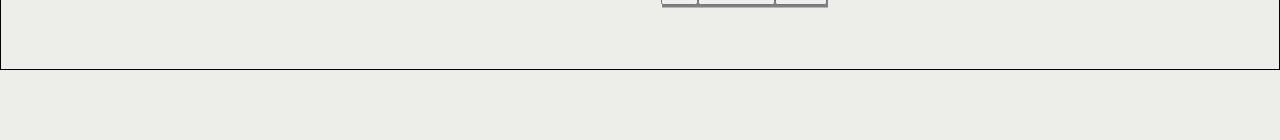
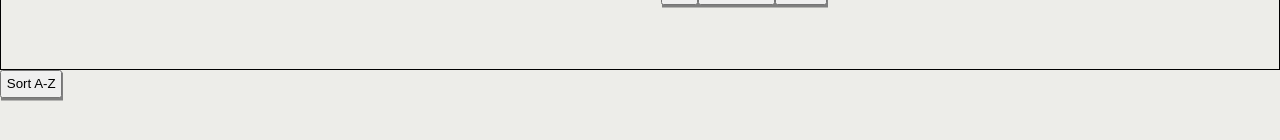
Before and after one commit to myka1/react-kazka, a React (Vite) app: page / in a window 1280 px wide. Shown: the part 492-632 px from the top of the page. Built offline with nearby package versions, Linux system fonts and the light colour scheme.

Commit message:
adding sorting by a-z

```diff
--- a/src/App.tsx
+++ b/src/App.tsx
@@ -4,6 +4,7 @@ import useUsersListRefiller from "./hooks/useUsersListRefiller";
 import DeleteByName from "./components/DeleteByName";
 import { useSearch } from "./hooks/useSearch";
 import { getFilteredUsers } from "./utils";
+import SortAtoZ from "./components/SortAtoZ";
 
 export type User = {
   name: string;
@@ -100,6 +101,24 @@ const App = () => {
       charUp.lastName.charAt(0).toUpperCase() + charUp.lastName.slice(1);
   }
 
+  const sortAtoZ = () => {
+    const sortedUsers = [...users];
+    sortedUsers.sort((a, b) => {
+      const nameA = a.name.toUpperCase();
+      const nameB = b.name.toUpperCase();
+      if (nameA < nameB) {
+        return -1;
+      }
+      if (nameA > nameB) {
+        return 1;
+      }
+
+      return 0;
+    });
+
+    setUsers(sortedUsers);
+  };
+
   return (
     <div>
       <div className="nav">
@@ -133,15 +152,13 @@ const App = () => {
         />
         <SearchBarElement />
       </div>
-      <div className="users-div">
-        <h2>Users</h2>
       <UsersList
         users={filteredUsers}
         onUserClick={duplicateUser}
         removeUser={removeUser}
         setUsers={handleEdit}
       />
-      </div>
+      <SortAtoZ sortAtoZ={sortAtoZ} />
     </div>
   );
 };
--- /dev/null
+++ b/src/components/SortAtoZ.tsx
@@ -0,0 +1,9 @@
+const SortAtoZ = ({ sortAtoZ }: { sortAtoZ: () => void }) => {
+  return (
+    <div>
+      <button onClick={() => sortAtoZ()}>Sort A-Z</button>
+    </div>
+  );
+};
+
+export default SortAtoZ;
--- a/src/components/UsersList.tsx
+++ b/src/components/UsersList.tsx
@@ -14,7 +14,9 @@ const UsersList = ({
   setUsers: (user: User) => void;
 }) => {
   return (
+    <div className="users-div">
       <main className="user-list-main">
+        <h2>Users</h2>
         <ul className="users-list-ul">
           {users.map((user) => (
             <Fragment key={user.id}>
@@ -40,6 +42,7 @@ const UsersList = ({
           ))}
         </ul>
       </main>
+    </div>
   );
 };
 
```
Lines whose indentation alone changed are shown as unchanged.
